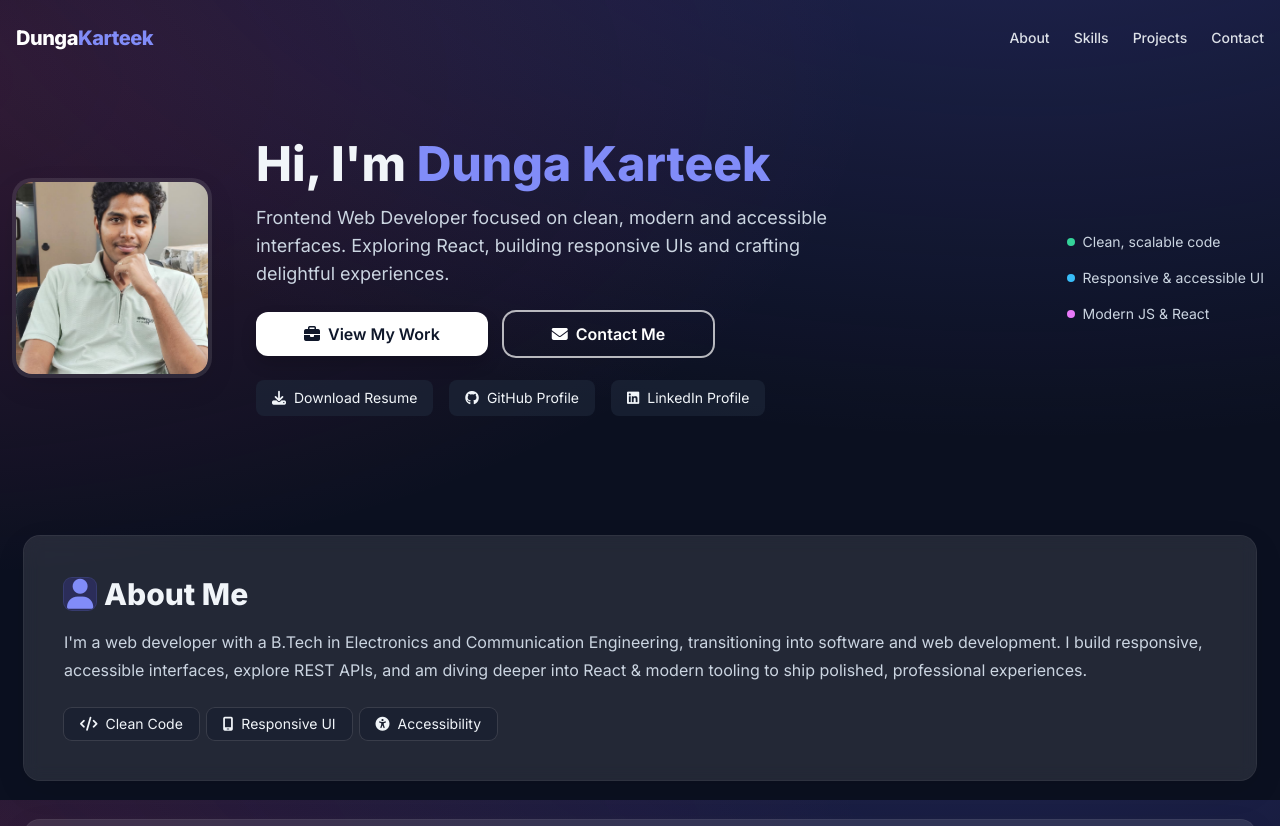
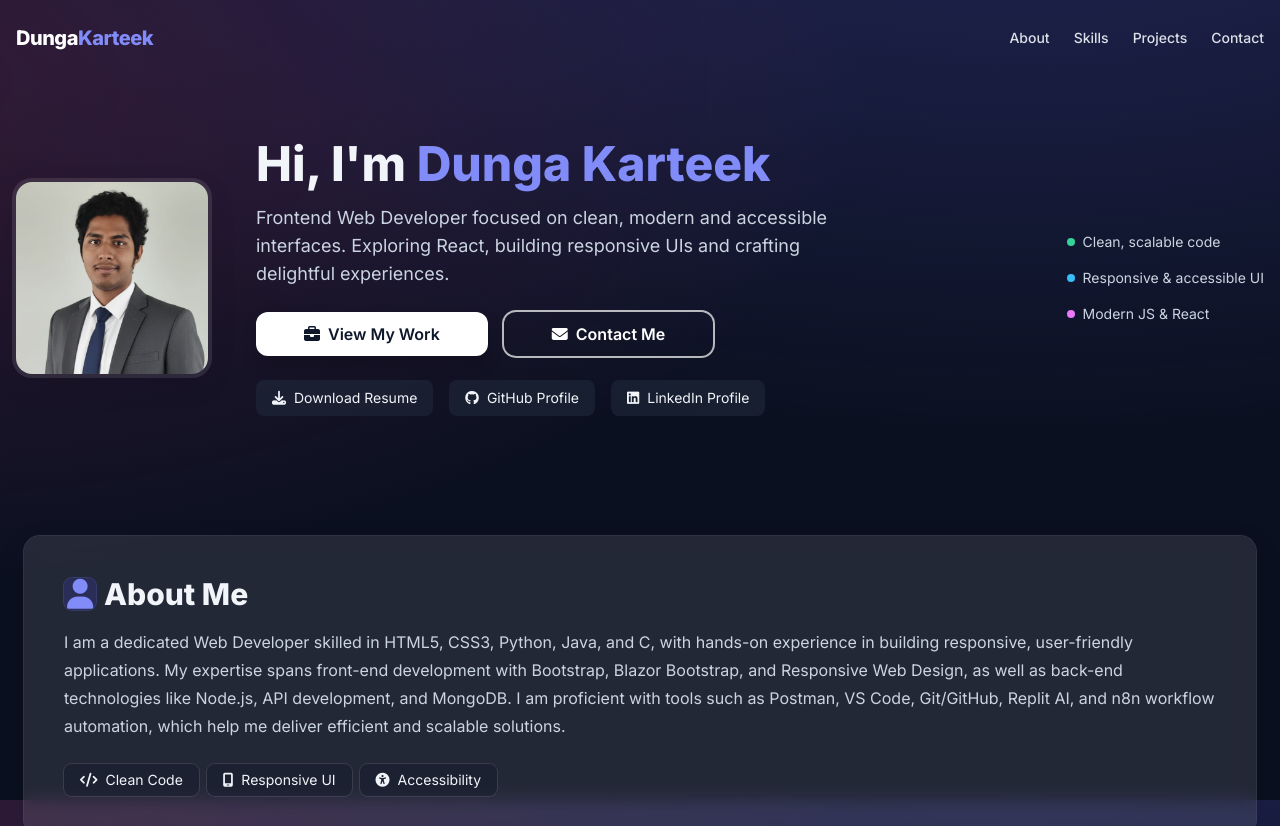
Before and after one commit to karteekdunga-glitch/webpfolio.github.io, a plain HTML site: page index.html in a window 1280 px wide. Shown: the top 826 px of the page. Drawn offline with nearby package versions, Linux system fonts and the light colour scheme.

Commit message:
updated for XT

```diff
--- a/index.html
+++ b/index.html
@@ -79,7 +79,7 @@
           </a>
         </div>
         <div class="mt-4 flex flex-wrap gap-3 text-sm">
-          <a href="DUNGA KARTEEK - Resume.pdf" download class="inline-flex items-center gap-2 rounded-lg bg-slate-800/60 px-3 py-2 hover:bg-slate-800 transition">
+          <a href="DUNGA KARTEEK - Resume XT.pdf" download class="inline-flex items-center gap-2 rounded-lg bg-slate-800/60 px-3 py-2 hover:bg-slate-800 transition">
             <i class="fas fa-download"></i> Download Resume
           </a>
           <a href="https://github.com/karteekdunga-glitch" target="_blank" class="inline-flex items-center gap-2 rounded-lg bg-slate-800/60 px-3 py-2 hover:bg-slate-800 transition">
@@ -92,7 +92,7 @@
       </div>
 
       <div class="order-1 md:order-2 justify-self-center">
-        <img src="profile1.jpg" alt="Portrait of Dunga Karteek"
+        <img src="Profile 1.jpeg" alt="Portrait of Dunga Karteek"
              class="w-28 h-28 sm:w-36 sm:h-36 md:w-48 md:h-48 rounded-2xl ring-4 ring-white/10 shadow-soft object-cover" />
       </div>
 
@@ -123,8 +123,10 @@
               About Me
             </h2>
             <p class="mt-3 text-slate-300 leading-7">
-              I'm a web developer with a B.Tech in Electronics and Communication Engineering, transitioning into software and web development.
-              I build responsive, accessible interfaces, explore REST APIs, and am diving deeper into React &amp; modern tooling to ship polished, professional experiences.
+              I am a dedicated Web Developer skilled in HTML5, CSS3, Python, Java, and C, with hands-on experience in building responsive, user-friendly applications.
+              My expertise spans front-end development with Bootstrap, Blazor Bootstrap, and Responsive Web Design, as well as back-end technologies like Node.js,
+              API development, and MongoDB. I am proficient with tools such as Postman, VS Code, Git/GitHub, Replit AI, and
+              n8n workflow automation, which help me deliver efficient and scalable solutions.
             </p>
             <div class="mt-4 flex flex-wrap gap-2">
               <span class="inline-flex items-center gap-2 rounded-lg bg-slate-900/40 ring-1 ring-white/10 px-3 py-1.5 text-sm">
```
Also changed, not shown: Profile 1.jpeg (added), profile1.jpg (deleted), 2 other files.
